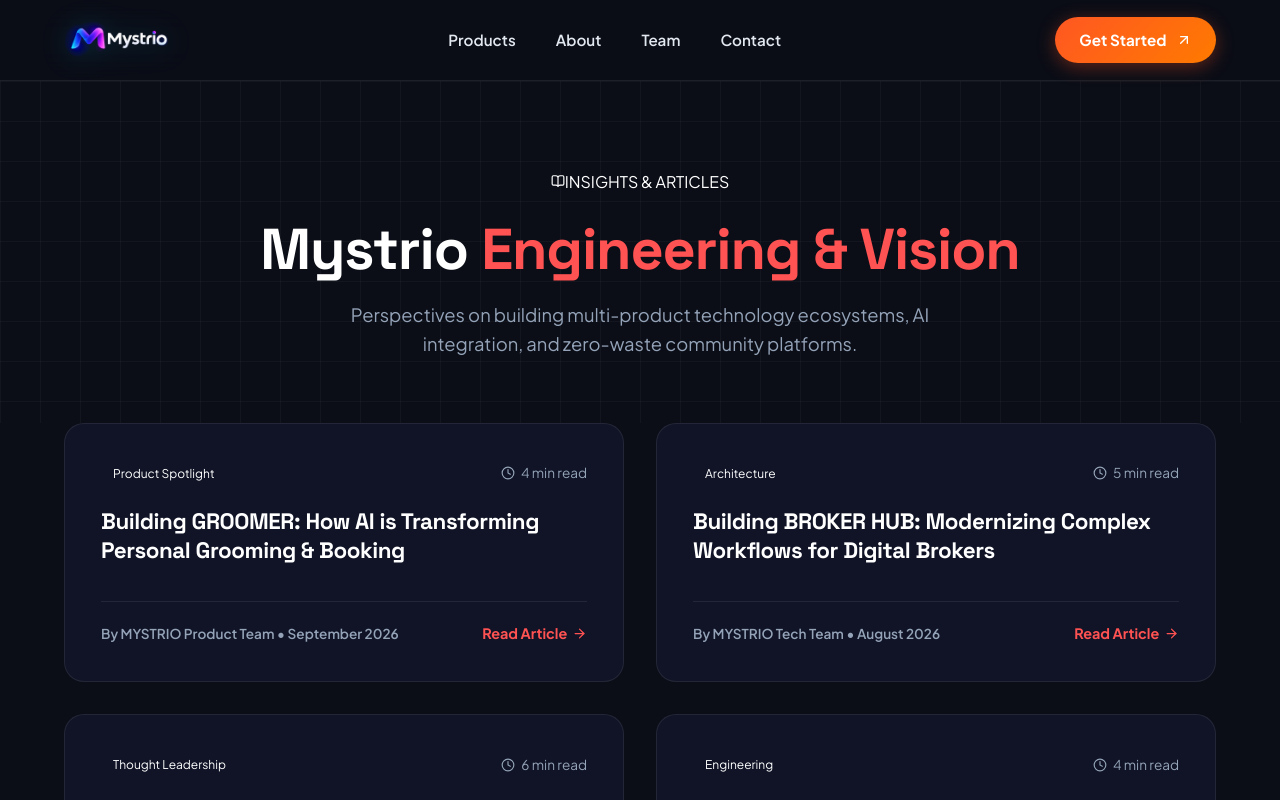
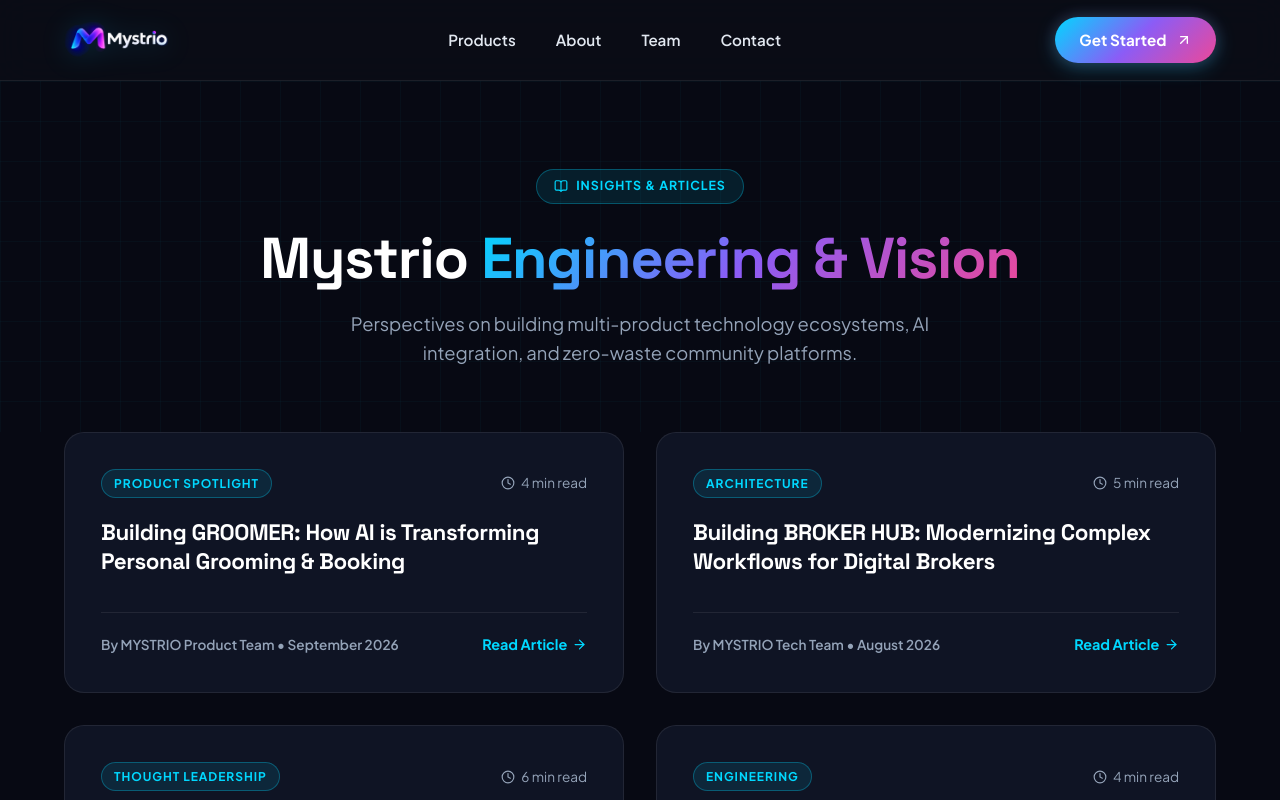
Before and after one commit to Atharsh1554/Mystrio, a React (Vite) app: page /blog in a window 1280 px wide. Shown: the top 800 px of the page. Built offline with nearby package versions, Linux system fonts and the light colour scheme.

Commit message:
Align entire website theme, typography gradients, buttons, and badges with official logo palette

```diff
--- a/src/components/ProductDetailView.jsx
+++ b/src/components/ProductDetailView.jsx
@@ -45,16 +45,16 @@
       {/* Hero */}
       <section className="section-dark bg-grid-pattern" style={{ paddingTop: '1rem', paddingBottom: '4rem' }}>
         <div className="container">
-          <div className="card-dark" style={{ padding: '3rem 2.5rem', borderColor: 'rgba(255, 82, 82, 0.3)' }}>
+          <div className="card-dark" style={{ padding: '3rem 2.5rem', borderColor: 'rgba(0, 216, 255, 0.3)' }}>
 
             <div style={{ display: 'flex', justifyContent: 'space-between', alignItems: 'flex-start', flexWrap: 'wrap', gap: '1.25rem', marginBottom: '1.5rem' }}>
               <div style={{ display: 'flex', alignItems: 'center', gap: '1.25rem' }}>
-                <div style={{ fontSize: '2.25rem', width: '72px', height: '72px', borderRadius: '16px', background: 'rgba(255, 82, 82, 0.12)', color: '#FF5252', display: 'flex', alignItems: 'center', justifyContent: 'center', border: '1px solid rgba(255, 82, 82, 0.3)' }}>
+                <div style={{ fontSize: '2.25rem', width: '72px', height: '72px', borderRadius: '16px', background: 'rgba(0, 216, 255, 0.12)', color: '#00D8FF', display: 'flex', alignItems: 'center', justifyContent: 'center', border: '1px solid rgba(0, 216, 255, 0.3)' }}>
                   {product.icon}
                 </div>
                 <div>
                   <h1 style={{ fontSize: '2.5rem', fontWeight: 800, color: '#FFFFFF', marginBottom: '0.25rem' }}>{product.name}</h1>
-                  <p style={{ fontSize: '1.1rem', color: '#FF5252', fontWeight: 600 }}>{product.tagline}</p>
+                  <p style={{ fontSize: '1.1rem', color: '#00D8FF', fontWeight: 600 }}>{product.tagline}</p>
                 </div>
               </div>
 
@@ -96,7 +96,7 @@
                   target="_blank"
                   rel="noopener noreferrer"
                   style={{
-                    color: '#FF5252',
+                    color: '#00D8FF',
                     fontSize: '0.9rem',
                     fontWeight: 600,
                     display: 'inline-flex',
@@ -137,7 +137,7 @@
               const IconComp = ICON_MAP[feat.icon] || Zap;
               return (
                 <div key={feat.title} className="card-dark" style={{ padding: '2rem' }}>
-                  <div style={{ width: '44px', height: '44px', borderRadius: '10px', background: 'rgba(255, 82, 82, 0.1)', color: '#FF5252', display: 'flex', alignItems: 'center', justifyContent: 'center', marginBottom: '1.25rem' }}>
+                  <div style={{ width: '44px', height: '44px', borderRadius: '10px', background: 'rgba(0, 216, 255, 0.1)', color: '#00D8FF', display: 'flex', alignItems: 'center', justifyContent: 'center', marginBottom: '1.25rem' }}>
                     <IconComp size={22} />
                   </div>
                   <h3 style={{ fontSize: '1.25rem', fontWeight: 700, color: '#FFFFFF', marginBottom: '0.5rem' }}>{feat.title}</h3>
--- a/src/components/ProductModal.jsx
+++ b/src/components/ProductModal.jsx
@@ -80,7 +80,7 @@
         <div style={{ padding: '1.75rem 2rem 2.25rem 2.25rem' }}>
           <div style={{ display: 'flex', alignItems: 'center', gap: '0.75rem', marginBottom: '0.5rem' }}>
             <h3 style={{ fontSize: '1.75rem', fontWeight: 800, color: '#FFFFFF' }}>{product.title}</h3>
-            <span style={{ fontSize: '0.85rem', color: '#FF5722', fontWeight: 700, textTransform: 'uppercase', letterSpacing: '0.05em' }}>
+            <span style={{ fontSize: '0.85rem', color: '#00D8FF', fontWeight: 700, textTransform: 'uppercase', letterSpacing: '0.05em' }}>
               {product.category}
             </span>
           </div>
@@ -97,7 +97,7 @@
             <div style={{ display: 'grid', gridTemplateColumns: 'repeat(2, 1fr)', gap: '0.75rem' }}>
               {(product.features || ['Real-time Synchronization', 'User-first UI/UX', 'Cloud Native Architecture', 'End-to-End Encryption']).map((feat, idx) => (
                 <div key={idx} style={{ display: 'flex', alignItems: 'center', gap: '0.5rem', color: '#E2E8F0', fontSize: '0.875rem' }}>
-                  <CheckCircle2 size={16} color="#FF5722" />
+                  <CheckCircle2 size={16} color="#00D8FF" />
                   <span>{feat}</span>
                 </div>
               ))}
--- a/src/index.css
+++ b/src/index.css
@@ -1,21 +1,36 @@
 @import url('https://fonts.googleapis.com/css2?family=Plus+Jakarta+Sans:wght@400;500;600;700;800&family=Space+Grotesk:wght@500;600;700&display=swap');
 
 :root {
-  /* Color Palette matching Figma design */
-  --bg-dark: #0B0E17;
-  --bg-dark-secondary: #0A0D18;
-  --bg-card-dark: #101426;
-  --bg-card-dark-hover: #161B33;
+  /* Dark Canvas Theme matching Mystrio deep space palette */
+  --bg-dark: #070913;
+  --bg-dark-secondary: #0B0E1B;
+  --bg-card-dark: #0F1424;
+  --bg-card-dark-hover: #151C33;
 
-  --bg-light: #F4F5F7;
+  --bg-light: #F4F6FB;
   --bg-card-light: #FFFFFF;
 
-  /* Brand Orange Primary Gradient matching Figma */
-  --orange-primary: #FF5722;
-  --orange-gradient: linear-gradient(135deg, #FF5722 0%, #FF7A00 100%);
-  --orange-hover: #E64A19;
-  --orange-light: rgba(255, 87, 34, 0.12);
-  --orange-border: rgba(255, 87, 34, 0.3);
+  /* Brand Signature Gradient Palette from Logo (Neon Cyan -> Purple -> Magenta) */
+  --brand-cyan: #00D8FF;
+  --brand-purple: #8B5CF6;
+  --brand-pink: #EC4899;
+  --brand-primary: #00D8FF;
+
+  --brand-gradient: linear-gradient(135deg, #00D8FF 0%, #8B5CF6 50%, #EC4899 100%);
+  --brand-gradient-hover: linear-gradient(135deg, #38BDF8 0%, #A855F7 50%, #F43F5E 100%);
+  --brand-gradient-cyan: linear-gradient(135deg, #00D8FF 0%, #0284C7 100%);
+  --brand-gradient-pink: linear-gradient(135deg, #D946EF 0%, #EC4899 100%);
+
+  --brand-light: rgba(0, 216, 255, 0.12);
+  --brand-border: rgba(0, 216, 255, 0.28);
+  --brand-glow: 0 0 25px rgba(0, 216, 255, 0.35);
+
+  /* Legacy color variables mapped to new logo theme */
+  --orange-primary: #00D8FF;
+  --orange-gradient: linear-gradient(135deg, #00D8FF 0%, #8B5CF6 50%, #EC4899 100%);
+  --orange-hover: #0284C7;
+  --orange-light: rgba(0, 216, 255, 0.12);
+  --orange-border: rgba(0, 216, 255, 0.3);
 
   /* Status Colors */
   --badge-live-bg: rgba(16, 185, 129, 0.12);
@@ -35,7 +50,7 @@
   /* Borders & Shadows */
   --border-dark-subtle: rgba(255, 255, 255, 0.08);
   --border-light-subtle: rgba(15, 23, 42, 0.08);
-  --card-shadow: 0 20px 40px -15px rgba(0, 0, 0, 0.4);
+  --card-shadow: 0 20px 40px -15px rgba(0, 0, 0, 0.5);
   --light-shadow: 0 10px 30px rgba(0, 0, 0, 0.06);
 
   --font-main: 'Plus Jakarta Sans', -apple-system, BlinkMacSystemFont, sans-serif;
@@ -73,7 +88,7 @@
   border-radius: 5px;
 }
 ::-webkit-scrollbar-thumb:hover {
-  background: var(--orange-primary);
+  background: var(--brand-primary);
 }
 
 /* Typography */
@@ -147,18 +162,18 @@
   }
 }
 
-/* Component Styling */
-
 /* Badges */
-.badge-pill-orange {
+.badge-pill-orange,
+.badge-pill-coral,
+.badge-pill-brand {
   display: inline-flex;
   align-items: center;
   gap: 0.5rem;
   padding: 0.4rem 1.1rem;
   border-radius: 100px;
-  background: var(--orange-light);
-  border: 1px solid var(--orange-border);
-  color: var(--orange-primary);
+  background: rgba(0, 216, 255, 0.1);
+  border: 1px solid rgba(0, 216, 255, 0.3);
+  color: #00D8FF;
   font-size: 0.775rem;
   font-weight: 700;
   letter-spacing: 0.08em;
@@ -171,9 +186,9 @@
   gap: 0.5rem;
   padding: 0.4rem 1.1rem;
   border-radius: 100px;
-  background: rgba(255, 87, 34, 0.1);
-  border: 1px solid rgba(255, 87, 34, 0.25);
-  color: var(--orange-primary);
+  background: rgba(0, 216, 255, 0.1);
+  border: 1px solid rgba(0, 216, 255, 0.25);
+  color: #00D8FF;
   font-size: 0.775rem;
   font-weight: 700;
   letter-spacing: 0.08em;
@@ -216,16 +231,20 @@
   border: none;
 }
 
-.btn-orange {
-  background: var(--orange-gradient);
+.btn-orange,
+.btn-coral,
+.btn-brand {
+  background: var(--brand-gradient);
   color: #FFFFFF;
-  box-shadow: 0 4px 18px rgba(255, 87, 34, 0.35);
+  box-shadow: 0 4px 20px rgba(0, 216, 255, 0.3), 0 0 15px rgba(236, 72, 153, 0.2);
 }
 
-.btn-orange:hover {
+.btn-orange:hover,
+.btn-coral:hover,
+.btn-brand:hover {
   transform: translateY(-2px);
-  box-shadow: 0 8px 24px rgba(255, 87, 34, 0.5);
-  filter: brightness(1.05);
+  box-shadow: 0 8px 28px rgba(0, 216, 255, 0.5), 0 0 25px rgba(236, 72, 153, 0.35);
+  filter: brightness(1.08);
 }
 
 .btn-outline-dark {
@@ -236,8 +255,9 @@
 }
 
 .btn-outline-dark:hover {
-  background: rgba(255, 255, 255, 0.08);
-  border-color: rgba(255, 255, 255, 0.3);
+  background: rgba(0, 216, 255, 0.08);
+  border-color: rgba(0, 216, 255, 0.4);
+  color: #00D8FF;
   transform: translateY(-2px);
 }
 
@@ -252,8 +272,8 @@
 
 .card-dark:hover {
   transform: translateY(-6px);
-  border-color: rgba(255, 87, 34, 0.4);
-  box-shadow: 0 20px 40px rgba(0, 0, 0, 0.5), 0 0 20px rgba(255, 87, 34, 0.15);
+  border-color: rgba(0, 216, 255, 0.45);
+  box-shadow: 0 20px 40px rgba(0, 0, 0, 0.6), 0 0 25px rgba(0, 216, 255, 0.15), 0 0 15px rgba(236, 72, 153, 0.1);
 }
 
 .card-light {
@@ -273,19 +293,26 @@
 /* Background Tech Grid effect */
 .bg-grid-pattern {
   background-image:
-    linear-gradient(rgba(255, 255, 255, 0.03) 1px, transparent 1px),
-    linear-gradient(90deg, rgba(255, 255, 255, 0.03) 1px, transparent 1px);
+    linear-gradient(rgba(0, 216, 255, 0.03) 1px, transparent 1px),
+    linear-gradient(90deg, rgba(0, 216, 255, 0.03) 1px, transparent 1px);
   background-size: 40px 40px;
 }
 
-.glow-orange-radial {
+.glow-orange-radial,
+.glow-brand-radial {
   position: absolute;
   top: 20%;
   left: 50%;
   transform: translate(-50%, -50%);
   width: 600px;
   height: 600px;
-  background: radial-gradient(circle, rgba(255, 87, 34, 0.14) 0%, rgba(11, 14, 23, 0) 70%);
+  background: radial-gradient(circle, rgba(0, 216, 255, 0.15) 0%, rgba(139, 92, 246, 0.08) 40%, rgba(7, 9, 19, 0) 70%);
   pointer-events: none;
   z-index: 0;
 }
+
+.text-gradient-brand {
+  background: var(--brand-gradient);
+  -webkit-background-clip: text;
+  -webkit-text-fill-color: transparent;
+}
--- a/src/pages/About.jsx
+++ b/src/pages/About.jsx
@@ -57,7 +57,7 @@
           </div>
 
           <h1 style={{ fontSize: 'clamp(2.25rem, 4.5vw, 3.75rem)', fontWeight: 800, color: '#FFFFFF', marginBottom: '1.25rem' }}>
-            About <span style={{ color: '#FF5252' }}>Mystrio</span>
+            About <span className="text-gradient-brand">Mystrio</span>
           </h1>
 
           <p style={{ fontSize: '1.2rem', color: 'var(--text-muted-dark)', maxWidth: '650px', margin: '0 auto', lineHeight: 1.6 }}>
@@ -99,7 +99,7 @@
               </h3>
 
               <div style={{ marginBottom: '1.5rem' }}>
-                <div style={{ display: 'flex', alignItems: 'center', gap: '0.6rem', color: '#FF5252', fontWeight: 700, marginBottom: '0.4rem' }}>
+                <div style={{ display: 'flex', alignItems: 'center', gap: '0.6rem', color: '#00D8FF', fontWeight: 700, marginBottom: '0.4rem' }}>
                   <Eye size={18} />
                   <span>OUR VISION</span>
                 </div>
@@ -109,7 +109,7 @@
               </div>
 
               <div>
-                <div style={{ display: 'flex', alignItems: 'center', gap: '0.6rem', color: '#FF5252', fontWeight: 700, marginBottom: '0.4rem' }}>
+                <div style={{ display: 'flex', alignItems: 'center', gap: '0.6rem', color: '#00D8FF', fontWeight: 700, marginBottom: '0.4rem' }}>
                   <Target size={18} />
                   <span>OUR MISSION</span>
                 </div>
@@ -151,8 +151,8 @@
                     borderRadius: '50%',
                     margin: '0 auto 1.5rem auto',
                     overflow: 'hidden',
-                    border: '3px solid #FF5252',
-                    boxShadow: '0 8px 20px rgba(255, 82, 82, 0.2)'
+                    border: '3px solid #00D8FF',
+                    boxShadow: '0 8px 20px rgba(0, 216, 255, 0.25)'
                   }}
                 >
                   <img
@@ -166,7 +166,7 @@
                   {founder.name}
                 </h3>
 
-                <div style={{ color: '#FF5252', fontWeight: 700, fontSize: '0.8rem', letterSpacing: '0.05em', marginBottom: '0.75rem' }}>
+                <div style={{ color: '#00D8FF', fontWeight: 700, fontSize: '0.8rem', letterSpacing: '0.05em', marginBottom: '0.75rem' }}>
                   {founder.role.toUpperCase()}
                 </div>
 
@@ -205,11 +205,11 @@
               const Icon = step.icon;
               return (
                 <div key={step.step} className="card-dark" style={{ padding: '2rem 1.5rem', textAlign: 'center' }}>
-                  <div style={{ fontSize: '0.8rem', fontWeight: 800, color: '#FF5252', marginBottom: '0.75rem' }}>
+                  <div style={{ fontSize: '0.8rem', fontWeight: 800, color: '#00D8FF', marginBottom: '0.75rem' }}>
                     STAGE {step.step}
                   </div>
 
-                  <div style={{ width: '48px', height: '48px', borderRadius: '12px', background: 'rgba(255, 82, 82, 0.1)', color: '#FF5252', display: 'flex', alignItems: 'center', justifyContent: 'center', margin: '0 auto 1.25rem auto' }}>
+                  <div style={{ width: '48px', height: '48px', borderRadius: '12px', background: 'rgba(0, 216, 255, 0.1)', color: '#00D8FF', display: 'flex', alignItems: 'center', justifyContent: 'center', margin: '0 auto 1.25rem auto' }}>
                     <Icon size={22} />
                   </div>
 
--- a/src/pages/Blog.jsx
+++ b/src/pages/Blog.jsx
@@ -22,7 +22,7 @@
           </div>
 
           <h1 style={{ fontSize: 'clamp(2.25rem, 4.5vw, 3.75rem)', fontWeight: 800, color: '#FFFFFF', marginBottom: '1rem' }}>
-            Mystrio <span style={{ color: '#FF5252' }}>Engineering & Vision</span>
+            Mystrio <span className="text-gradient-brand">Engineering & Vision</span>
           </h1>
 
           <p style={{ fontSize: '1.15rem', color: 'var(--text-muted-dark)', maxWidth: '650px', margin: '0 auto' }}>
@@ -56,7 +56,7 @@
 
                 <div style={{ display: 'flex', alignItems: 'center', justifyContent: 'space-between', paddingTop: '1.25rem', borderTop: '1px solid rgba(255, 255, 255, 0.08)' }}>
                   <span style={{ fontSize: '0.85rem', color: '#94A3B8', fontWeight: 600 }}>By {post.author} • {post.date}</span>
-                  <span style={{ color: '#FF5252', fontWeight: 700, fontSize: '0.9rem', display: 'flex', alignItems: 'center', gap: '0.3rem' }}>
+                  <span style={{ color: '#00D8FF', fontWeight: 700, fontSize: '0.9rem', display: 'flex', alignItems: 'center', gap: '0.3rem' }}>
                     Read Article <ArrowRight size={15} />
                   </span>
                 </div>
@@ -82,7 +82,7 @@
                 </div>
 
                 <h2 style={{ fontSize: '2rem', fontWeight: 800, color: '#FFFFFF', marginBottom: '1rem' }}>{selectedPost.title}</h2>
-                <div style={{ color: '#FF5252', fontSize: '0.9rem', fontWeight: 600, marginBottom: '2rem' }}>By {selectedPost.author} • {selectedPost.date}</div>
+                <div style={{ color: '#00D8FF', fontSize: '0.9rem', fontWeight: 600, marginBottom: '2rem' }}>By {selectedPost.author} • {selectedPost.date}</div>
 
                 <div style={{ color: 'var(--text-muted-dark)', fontSize: '1.05rem', lineHeight: 1.8 }}>
                   <p style={{ marginBottom: '1.5rem' }}>{selectedPost.excerpt}</p>
--- a/src/pages/Contact.jsx
+++ b/src/pages/Contact.jsx
@@ -44,7 +44,7 @@
           </div>
 
           <h1 style={{ fontSize: 'clamp(2.25rem, 4.5vw, 3.75rem)', fontWeight: 800, color: '#FFFFFF', marginBottom: '1.25rem' }}>
-            Let's Build <span style={{ color: '#FF5252' }}>Something Together</span>
+            Let's Build <span className="text-gradient-brand">Something Together</span>
           </h1>
 
           <p style={{ fontSize: '1.2rem', color: 'var(--text-muted-dark)', maxWidth: '650px', margin: '0 auto 2.5rem auto', lineHeight: 1.6 }}>
@@ -62,7 +62,7 @@
               maxWidth: '750px',
               margin: '0 auto',
               padding: '3rem 2.5rem',
-              borderColor: 'rgba(255, 82, 82, 0.3)'
+              borderColor: 'rgba(0, 216, 255, 0.3)'
             }}
           >
             {formStatus === 'success' ? (
--- a/src/pages/Products.jsx
+++ b/src/pages/Products.jsx
@@ -20,7 +20,7 @@
             <span>DIGITAL PRODUCT SUITE</span>
           </div>
           <h1 style={{ fontSize: 'clamp(2.25rem, 4.5vw, 3.75rem)', fontWeight: 800, color: '#FFFFFF', marginBottom: '1rem' }}>
-            Products Built by <span style={{ color: '#FF5252' }}>Mystrio</span>
+            Products Built by <span className="text-gradient-brand">Mystrio</span>
           </h1>
           <p style={{ fontSize: '1.15rem', color: 'var(--text-muted-dark)', maxWidth: '600px', margin: '0 auto' }}>
             Different problems. Different products. One technology vision.
@@ -43,7 +43,7 @@
                     </span>
                   </div>
 
-                  <div style={{ fontSize: '0.9rem', fontWeight: 600, color: '#FF5252', marginBottom: '1rem' }}>
+                  <div style={{ fontSize: '0.9rem', fontWeight: 600, color: '#00D8FF', marginBottom: '1rem' }}>
                     {prod.tagline}
                   </div>
 
```
Also changed, not shown: src/pages/Careers.jsx (+6 -6 lines), src/pages/Home.jsx (+19 -19 lines).
